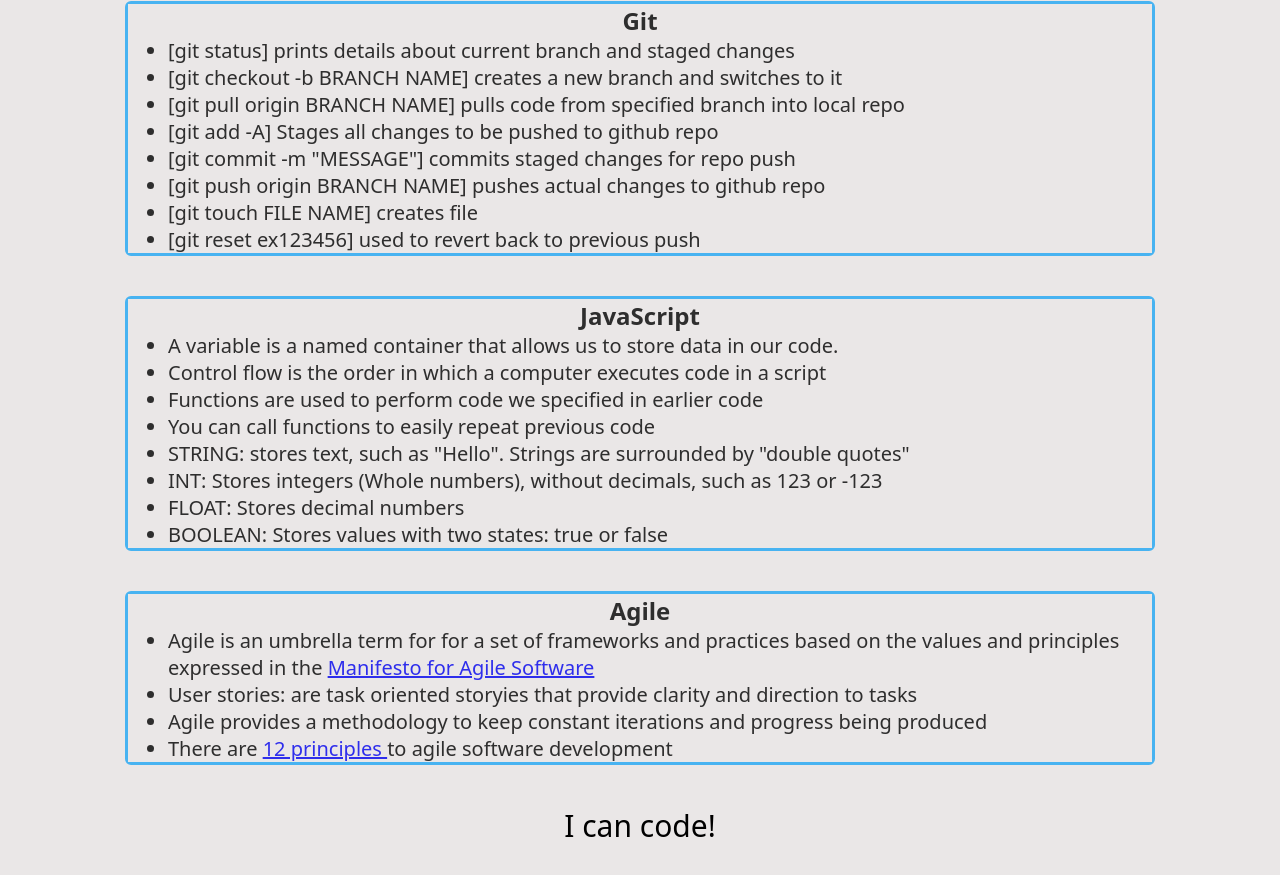
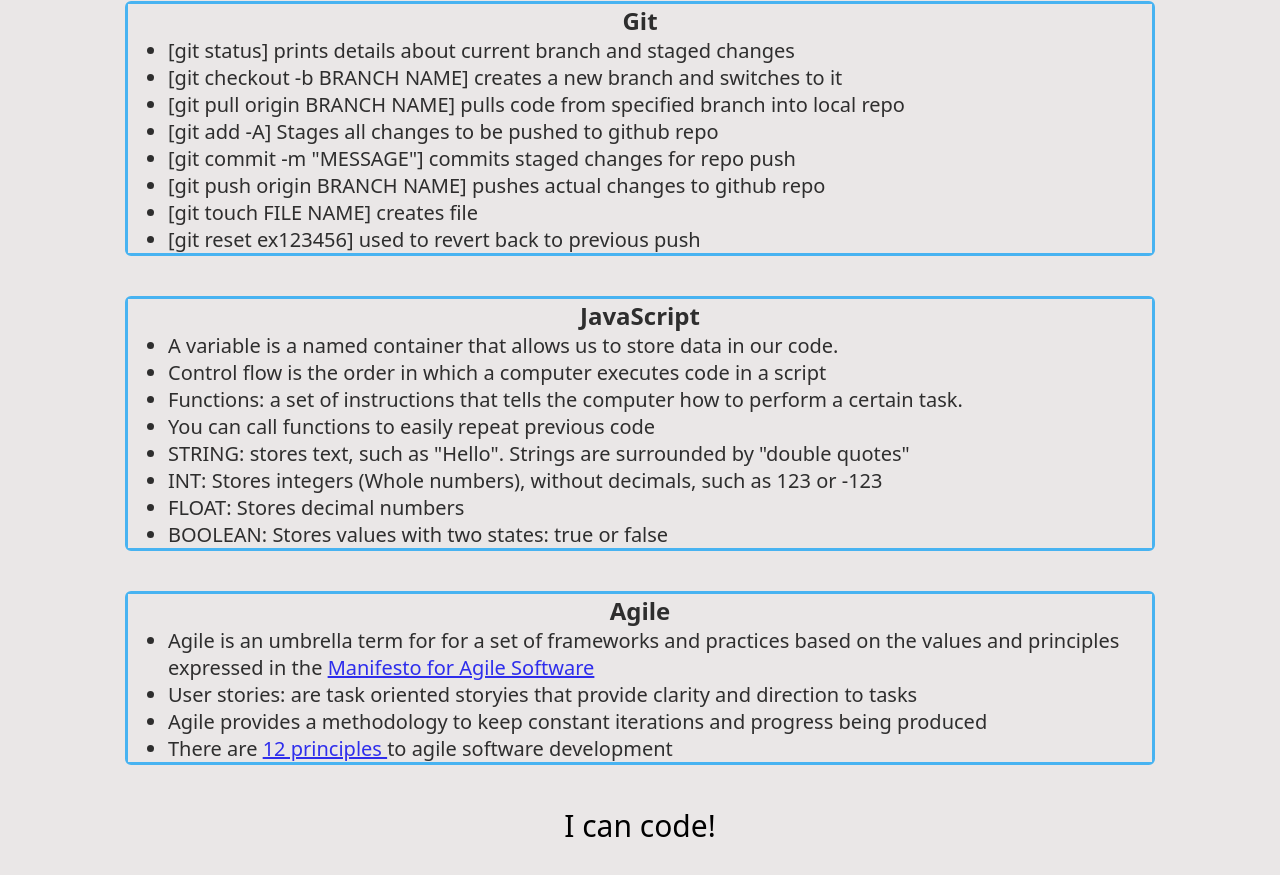
Before and after one commit to KodaCaleb/prework-study-guide, a plain HTML site: page index.html in a window 1280 px wide. Shown: the part 668-1543 px from the top of the page. Drawn offline with Linux system fonts and the light colour scheme.

Commit message:
added more JS notes

```diff
--- a/index.html
+++ b/index.html
@@ -59,7 +59,7 @@
           <ul>
             <li>A variable is a named container that allows us to store data in our code.</li>
             <li>Control flow is the order in which a computer executes code in a script</li>
-            <li>Functions are used to perform code we specified in earlier code</li>
+            <li>Functions: a set of instructions that tells the computer how to perform a certain task.</li>
             <li>You can call functions to easily repeat previous code</li>
             <li>STRING: stores text, such as "Hello". Strings are surrounded by "double quotes"</li>
             <li>INT: Stores integers (Whole numbers), without decimals, such as 123 or -123</li>
@@ -75,8 +75,6 @@
             <li>User stories: are task oriented storyies that provide clarity and direction to tasks </li>
             <li>Agile provides a methodology to keep constant iterations and progress being produced</li>
             <li>There are <a href="https://www.agilealliance.org/agile101/12-principles-behind-the-agile-manifesto/"> 12 principles </a>to agile software development</li>
-
-
           </ul>
         </section>
     </main>
```
